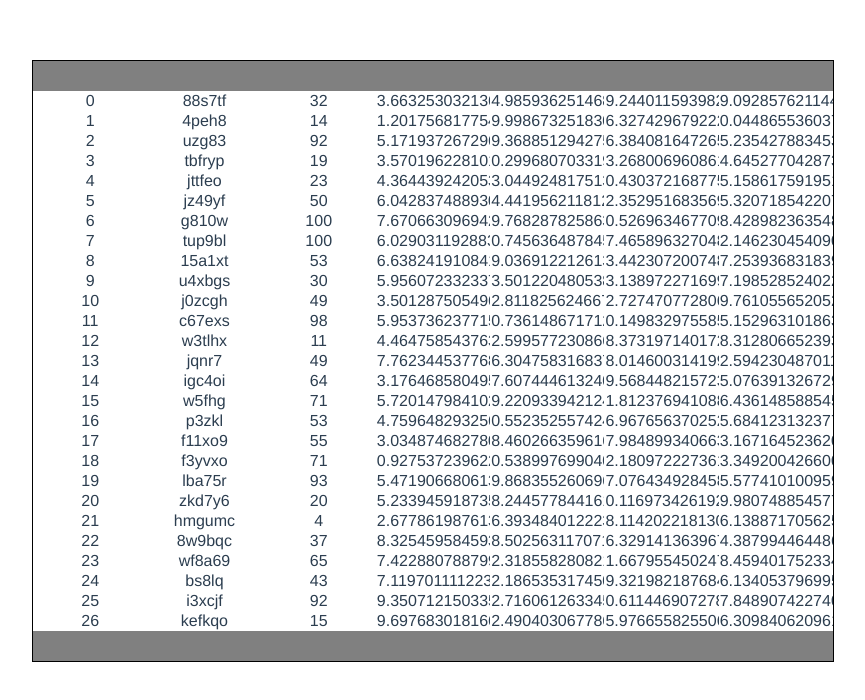
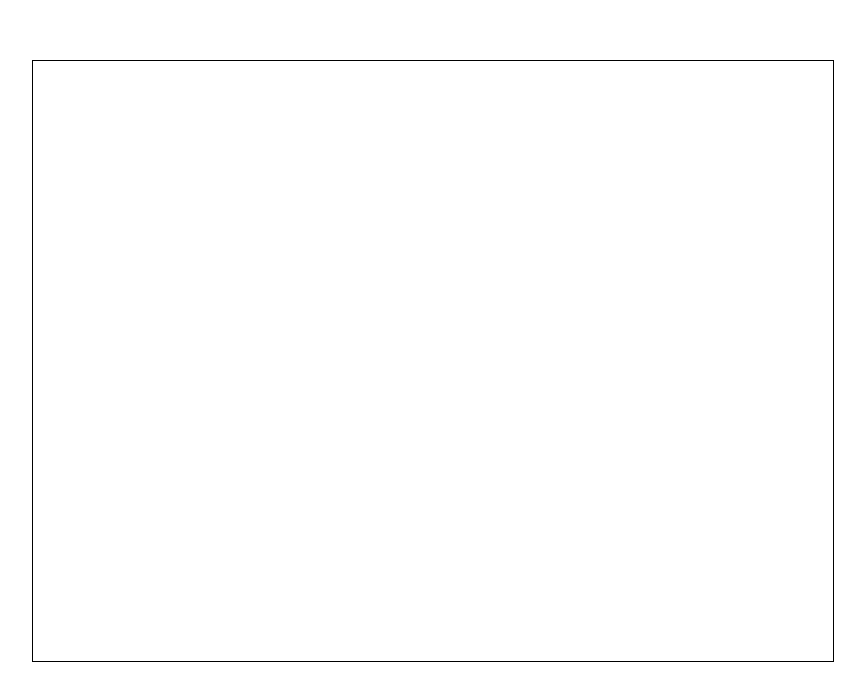
Before and after one commit to bkapus2/VueVirtualScroller, a Vue app: page / in a window 1280 px wide. Shown: the top 700 px of the page, without its empty margins (207-1072 px from the left). Built offline with nearby package versions, Linux system fonts and the light colour scheme.

Commit message:
started work on scroller that uses recycled component instances

```diff
--- a/src/App.vue
+++ b/src/App.vue
@@ -9,9 +9,10 @@
 </template>
 
 <script>
-import VirtualScroll from './components/VirtualScroll';
-import oncePerRaf from './utils/oncePerRaf';
-window.oncePerRaf = oncePerRaf;
+// import VirtualScroll from './components/VirtualScroll';
+import VirtualScroll from './components/RecyclingVirtualScroller';
+import oncePerFrame from './utils/oncePerFrame';
+window.oncePerFrame = oncePerFrame;
 const randomString = () => Math.random().toString(36).substring(7);
 const randomInt = () => Math.ceil(Math.random()*100);
 const randomFloat = () => Math.random()*10;
--- /dev/null
+++ b/src/components/RecyclingVirtualScroller.vue
@@ -0,0 +1,82 @@
+<template>
+  <div class="recycling-virtual-scroller" @scroll.passive="onScroll">
+    <div class="items-container" :style="containerStyle">
+      <div class="item-wrapper">
+        <div class="item-view" v-for="view in viewPool" :key="view.id">
+          <component :is="item.component" :item="item"></component>
+        </div>
+      </div>
+    </div>
+  </div>
+</template>
+
+<script>
+import oncePerFrame from '@/utils/oncePerFrame';
+
+function validateItem(item) {
+  return false;
+}
+function validateItems(items) {
+  return items.some(validateItem)
+}
+
+class ComponentInstancePool {
+  constructor() {
+    this.pools = [];
+  }
+  // getUnusedComponentInstance(component) {
+  //   let pool
+  // }
+}
+
+export default {
+  props: {
+    itemHeight: {
+      required: false,
+      type: Number,
+      default: null,
+    },
+    items: {
+      required: true,
+      type: Array,
+      validateItems
+    }
+  },
+  data() {
+    return {
+      viewPool: [],
+      totalHeight: 1000
+    }
+  },
+  computed: {
+    containerStyle() {
+      return {
+        height: this.totalHeight+'px',
+      }
+    },
+    fixedHeightMode() {
+      return this.itemHeight !== null
+    },
+    heights() {
+      return [];
+    },
+  },
+  created() {
+    this.onScroll = oncePerFrame(this.onScroll);
+  },
+  methods: {
+    onScroll() {
+      console.log(new Date().valueOf())
+    }
+  }
+}
+</script>
+
+<style scoped>
+.recycling-virtual-scroller {
+  width: 100%;
+  height: 100%;
+  position: relative;
+  overflow-y: auto;
+}
+</style>
--- a/src/components/VirtualScroll.vue
+++ b/src/components/VirtualScroll.vue
@@ -57,7 +57,7 @@ const onUpdated = {
   }
 }
 
-import oncePerRaf from '@/utils/oncePerRaf';
+import oncePerFrame from '@/utils/oncePerFrame';
 
 export default {
   props: {
@@ -151,7 +151,7 @@ export default {
   mounted() {
     this.initializeHeights();
     this.updateRenderedItems();
-    this.oncePerRafProcessScroll = oncePerRaf(this.onScroll);
+    this.oncePerRafProcessScroll = oncePerFrame(this.onScroll);
     this.$el.addEventListener('scroll', this.oncePerRafProcessScroll)
   },
   destroyed() {
```
Also changed, not shown: src/utils/oncePerFrame.js (renamed from src/utils/oncePerRaf.js).
